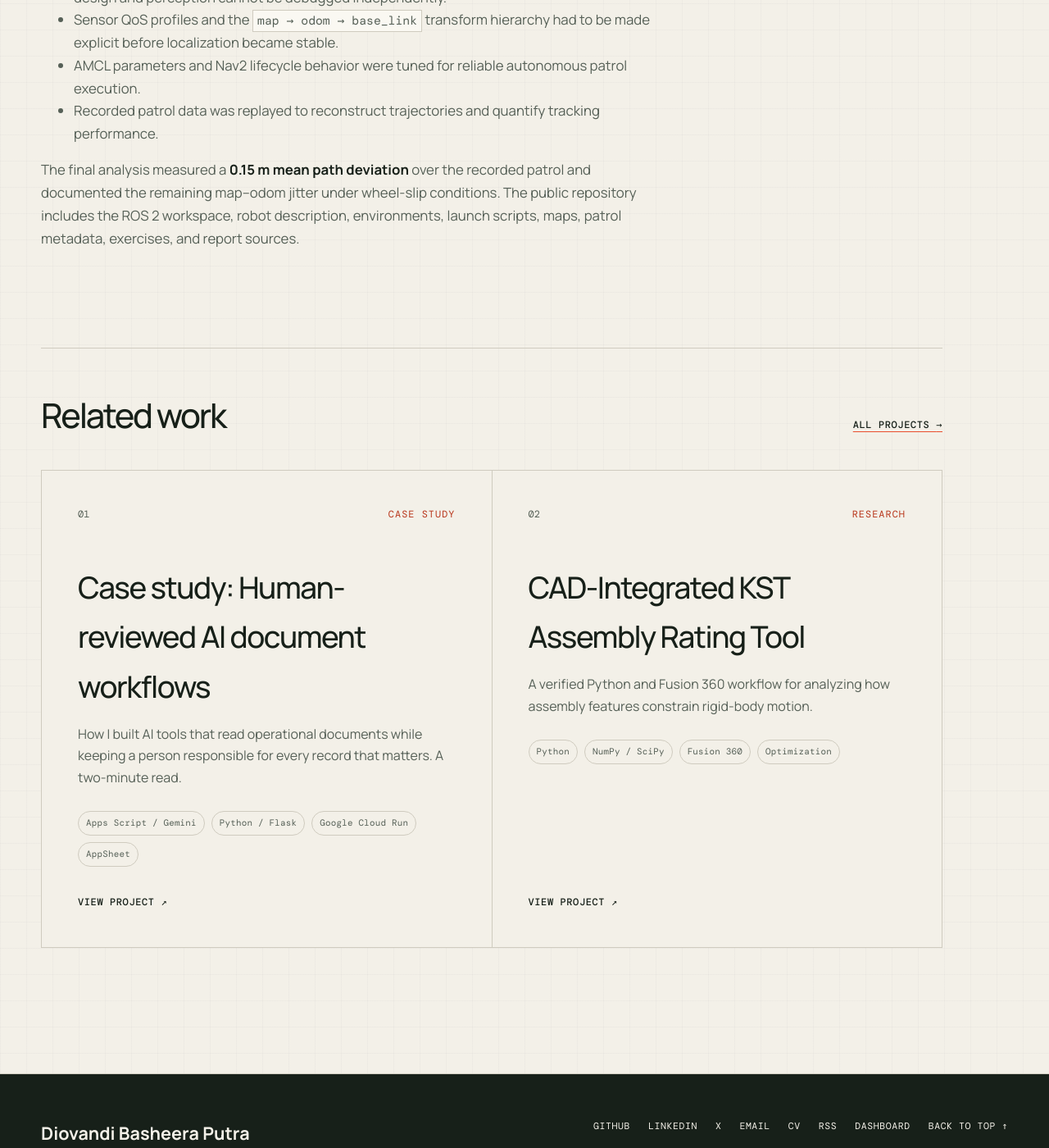
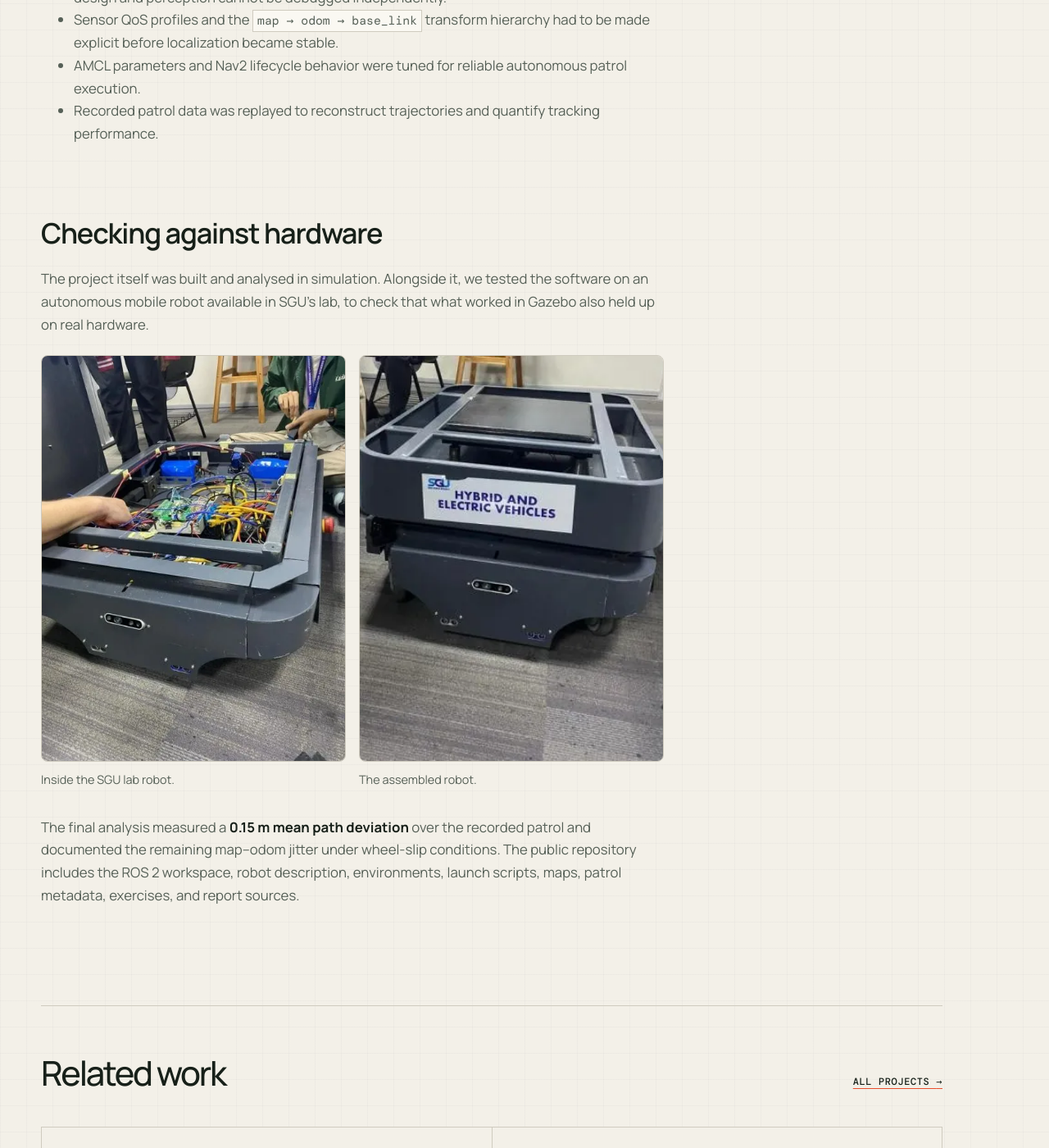
Before and after one commit to diovandi/diovandi.github.io, a Jekyll site: the page built from _projects/domestic-mobile-robot.md, in a window 1280 px wide and 1400 px high, scrolled down 1148 px. Shown: the whole window at 82% size. Built offline with Jekyll 4.4.1, drawn with Linux system fonts in a browser that asks for light colours.

Commit message:
Add SGU lab robot hardware test photos to the domestic robot page
Co-Authored-By: Claude Opus 5.5 (1M context) <noreply@anthropic.com>
Claude-Session: https://claude.ai/code/session_01KPYXvv4THm8iWhaqt7cram

```diff
--- a/_projects/domestic-mobile-robot.md
+++ b/_projects/domestic-mobile-robot.md
@@ -28,4 +28,19 @@ The robot combines 2D LIDAR, an IMU, wheel odometry, Extended Kalman Filtering,
 - AMCL parameters and Nav2 lifecycle behavior were tuned for reliable autonomous patrol execution.
 - Recorded patrol data was replayed to reconstruct trajectories and quantify tracking performance.
 
+## Checking against hardware
+
+The project itself was built and analysed in simulation. Alongside it, we tested the software on an autonomous mobile robot available in SGU's lab, to check that what worked in Gazebo also held up on real hardware.
+
+<div class="photo-pair">
+  <figure>
+    <img src="{{ '/assets/images/photos/amr-wiring.webp' | relative_url }}" alt="The SGU lab robot with its top frame open, showing batteries, a microcontroller board and wiring." width="472" height="629" loading="lazy" decoding="async">
+    <figcaption>Inside the SGU lab robot.</figcaption>
+  </figure>
+  <figure>
+    <img src="{{ '/assets/images/photos/amr-robot.webp' | relative_url }}" alt="The assembled SGU lab robot, a dark grey wheeled platform labelled Hybrid and Electric Vehicles, on a carpeted floor." width="388" height="441" loading="lazy" decoding="async">
+    <figcaption>The assembled robot.</figcaption>
+  </figure>
+</div>
+
 The final analysis measured a **0.15 m mean path deviation** over the recorded patrol and documented the remaining map–odom jitter under wheel-slip conditions. The public repository includes the ROS 2 workspace, robot description, environments, launch scripts, maps, patrol metadata, exercises, and report sources.
```
Also changed, not shown: assets/images/photos/amr-robot.webp (added), assets/images/photos/amr-wiring.webp (added).
